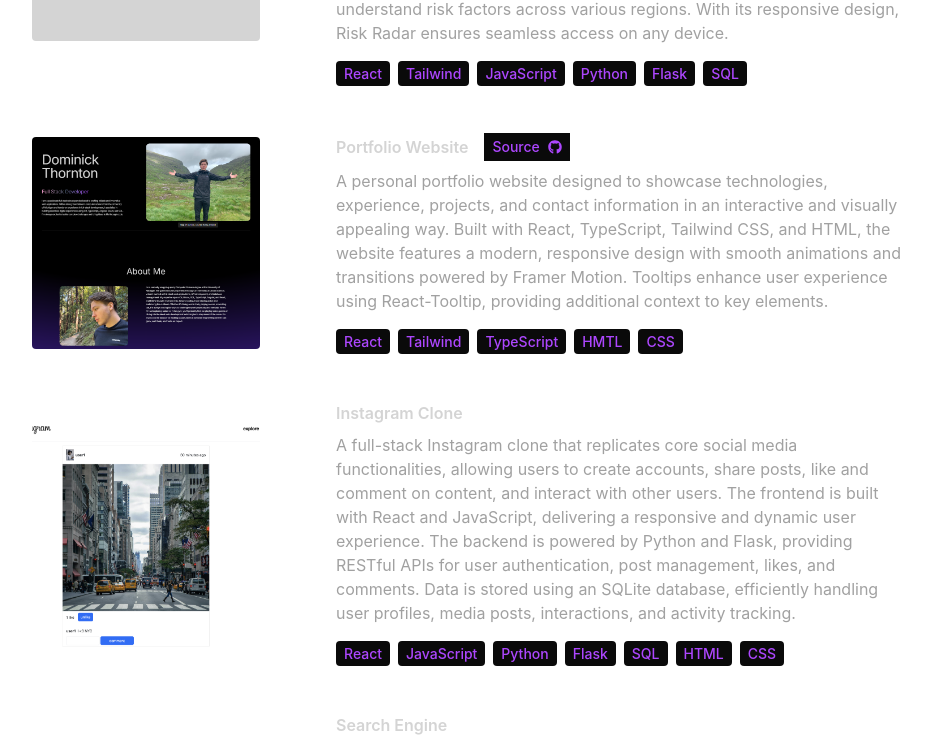
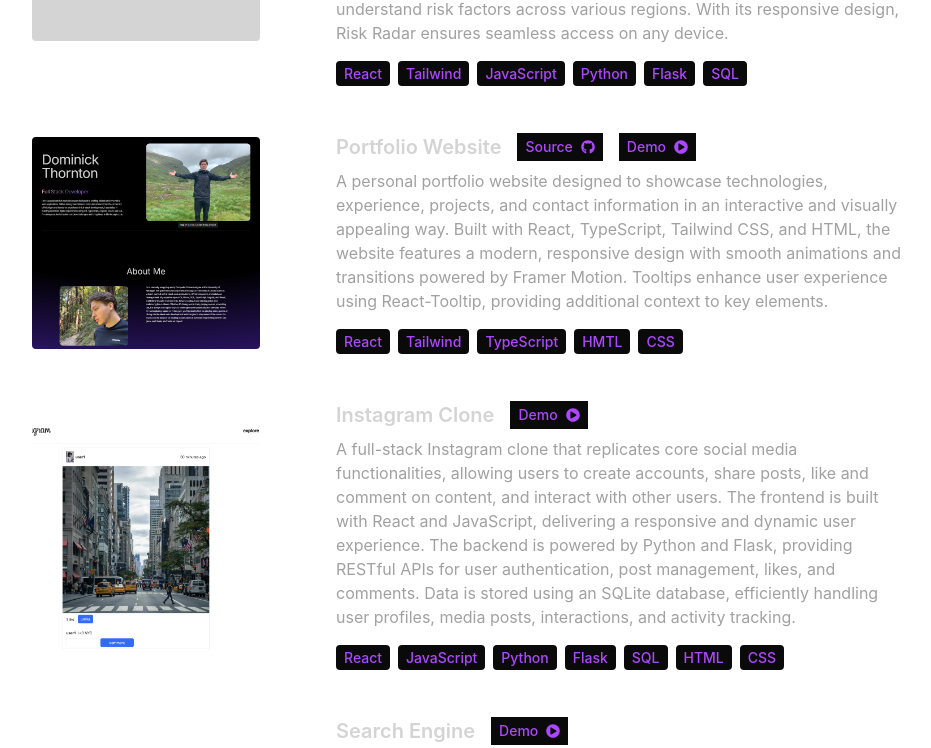
Before and after one commit to domthor/react-portfolio, a React (Vite) app: page / in a window 1280 px wide. Shown: the part 4638-5386 px from the top of the page, without its empty margins (168-1099 px from the left). Built offline with nearby package versions, Linux system fonts and the light colour scheme.

Commit message:
Added demo chip to projects section. Linked technology chips to technologies section. Fixed empty links in navbar.

```diff
--- a/src/components/Experience.tsx
+++ b/src/components/Experience.tsx
@@ -45,12 +45,12 @@ const Experience = () => {
                   whileInView={{ opacity: 1, x: 0 }}
                   transition={{ duration: 1 }}
                 >
-                  <h6 className="mb-2 font-semibold">
+                  <div className="mb-2 font-semibold">
                     {experience.role} -{" "}
                     <span className="text-sm text-purple-100">
                       {experience.company}
                     </span>
-                  </h6>
+                  </div>
                   <ul className="mb-4 text-neutral-400 list-disc pl-5">
                     {experience.descriptions.map((desc, index) => (
                       <li key={index}>{desc}</li>
@@ -62,7 +62,7 @@ const Experience = () => {
                         key={index}
                         className="rounded bg-neutral-900 px-2 py-1 text-sm font-medium text-purple-500 hover:text-white hover:cursor-default"
                       >
-                        {tech}
+                        <a href="#technologies">{tech}</a>
                       </span>
                     ))}
                   </div>
--- a/src/components/Navbar.tsx
+++ b/src/components/Navbar.tsx
@@ -76,7 +76,7 @@ const Navbar = () => {
           data-tooltip-id="linkedin"
           data-tooltip-content="LinkedIn"
         >
-          <FaLinkedin className="hover:text-blue-500 transition duration-200 cursor-pointer" />
+          <FaLinkedin className="hover:text-blue-500 transition duration-200 cursor-pointer" >Linked In</FaLinkedin>
         </a>
         <a
           href="https://github.com/domthor"
@@ -85,7 +85,7 @@ const Navbar = () => {
           data-tooltip-id="githubNav"
           data-tooltip-content="GitHub"
         >
-          <FaGithub className="hover:text-gray-400 transition duration-200 cursor-pointer" />
+          <FaGithub className="hover:text-gray-400 transition duration-200 cursor-pointer">Github</FaGithub>
         </a>
         <a
           href="https://www.instagram.com/dominickthornton/"
@@ -94,7 +94,7 @@ const Navbar = () => {
           data-tooltip-id="instagram"
           data-tooltip-content="Instagram"
         >
-          <FaInstagram className="hover:text-pink-500 transition duration-200 cursor-pointer" />
+          <FaInstagram className="hover:text-pink-500 transition duration-200 cursor-pointer">Instagram</FaInstagram>
         </a>
       </div>
 
--- a/src/components/Projects.tsx
+++ b/src/components/Projects.tsx
@@ -1,6 +1,7 @@
 import { PROJECTS } from "../constants";
 import { motion } from "framer-motion";
 import { FaGithub } from "react-icons/fa";
+import { FaPlayCircle } from "react-icons/fa";
 
 const Projects = () => {
   return (
@@ -52,12 +53,20 @@ const Projects = () => {
                   transition={{ duration: 1 }}
                 >
                   <div className="flex flex-row space-x-4 items-center mb-2">
-                    <h6 className="font-semibold">{project.title}</h6>
+                    <div className="font-semibold text-xl">{project.title}</div>
                     {project.source !== "" && (
-                      <a href={project.source}>
+                      <a href={project.source } target="_blank" rel="noreferrer">
                         <div className="cursor-pointerrounded bg-neutral-950 px-2 py-1 text-sm font-medium text-purple-500 hover:text-white hover:cursor-default flex flex-row items-center space-x-2">
                           <div>Source</div>
-                          <FaGithub/>
+                          <FaGithub />
+                        </div>
+                      </a>
+                    )}
+                    {project.link !== "" && (
+                      <a href={project.link} target="_blank" rel="noreferrer">
+                        <div className="cursor-pointerrounded bg-neutral-950 px-2 py-1 text-sm font-medium text-purple-500 hover:text-white hover:cursor-default flex flex-row items-center space-x-2">
+                          <div>Demo</div>
+                          <FaPlayCircle />
                         </div>
                       </a>
                     )}
@@ -68,7 +77,7 @@ const Projects = () => {
                       key={index}
                       className="mr-2 mt-4 rounded bg-neutral-950 px-2 py-1 text-sm font-medium text-purple-500 hover:text-white hover:cursor-default"
                     >
-                      {tech}
+                      <a href="#technologies">{tech}</a>
                     </span>
                   ))}
                 </motion.div>
```
